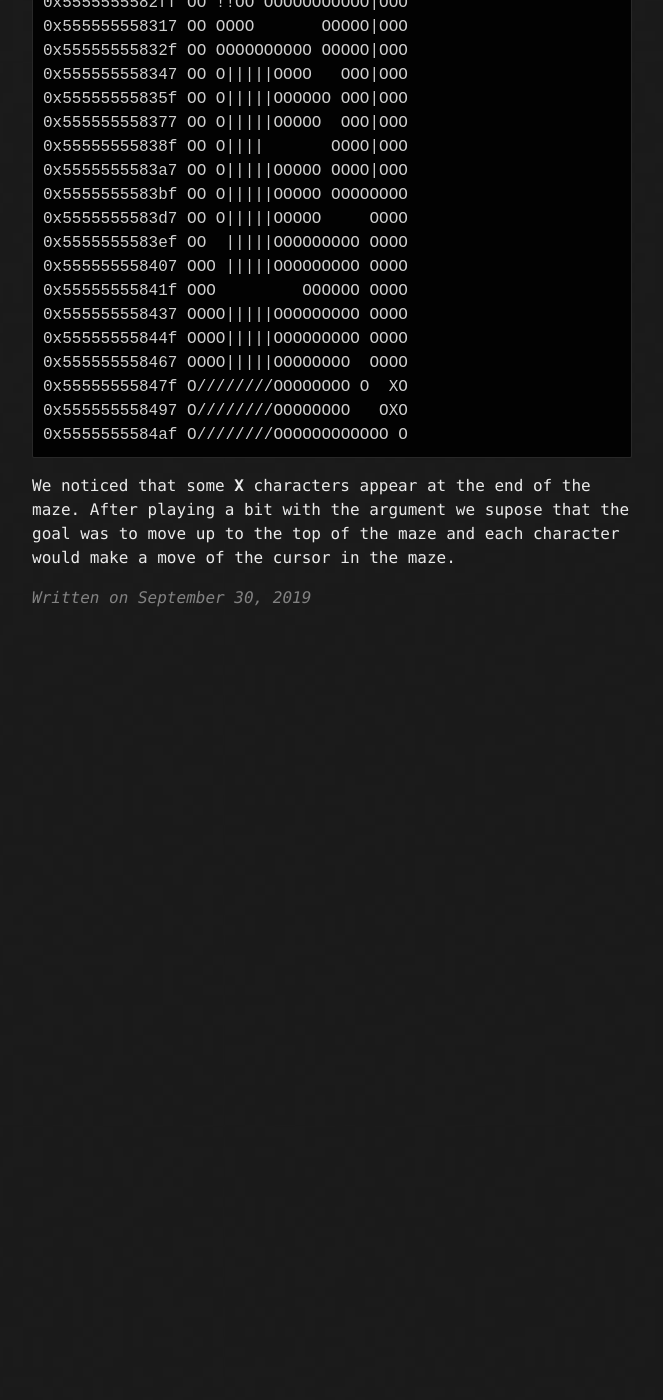
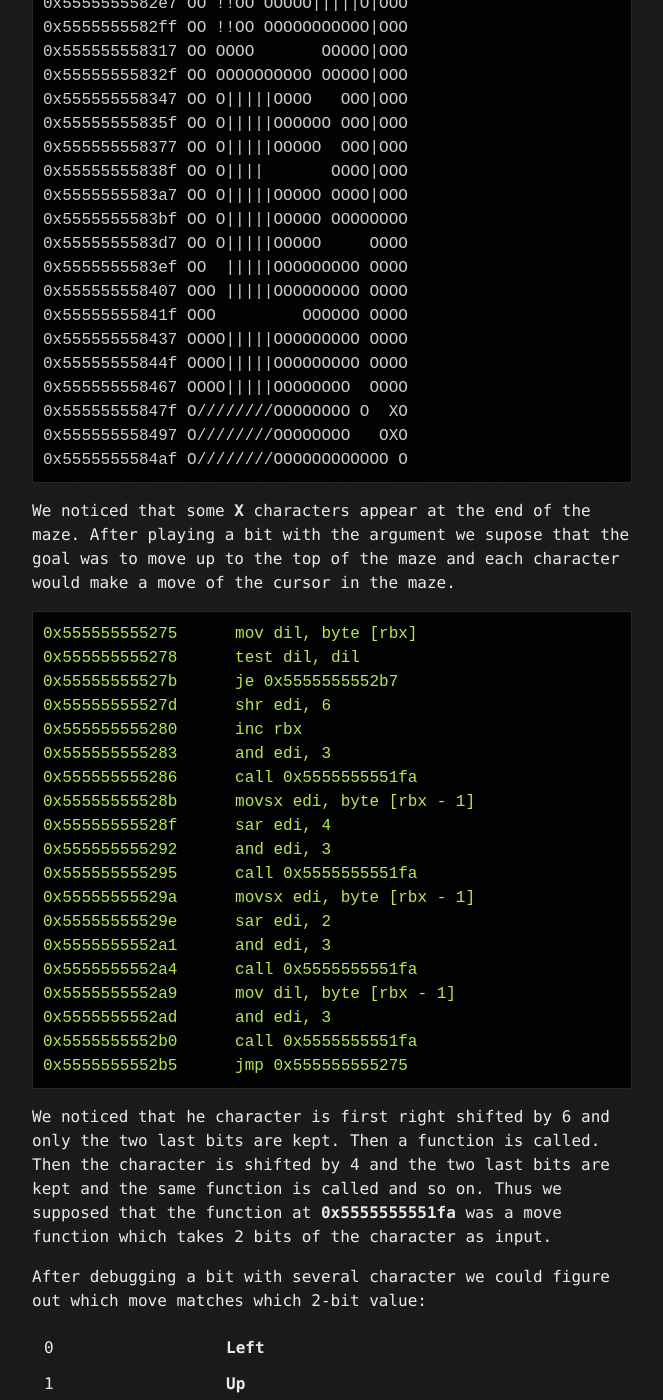
Before and after one commit to duksctf/duksctf.github.io, a Jekyll site: the page built from _posts/2019-09-30-GreHack-Delayed-Memories-The-Grid.md, in a window 1280 px wide and 1400 px high, scrolled down 4726 px. Shown: the whole window, without its empty margins (308-971 px from the left). Built offline with Jekyll 4.4.1, drawn with Linux system fonts in a browser that asks for light colours; before the commit the page ends 5356 px from its top, so only the background shows below that; some of the changed text lies outside the part shown.

Commit message:
Continue the grid first part

````diff
--- a/_posts/2019-09-30-GreHack-Delayed-Memories-The-Grid.md
+++ b/_posts/2019-09-30-GreHack-Delayed-Memories-The-Grid.md
@@ -7,29 +7,7 @@ date: 2019-09-30
 
 ---
 
-<style type="text/css">
-.ansi2html-content { display: inline; white-space: pre-wrap; word-wrap: break-word; }
-.body_foreground { color: #AAAAAA; }
-.body_background { background-color: #000000; }
-.body_foreground > .bold,.bold > .body_foreground, body.body_foreground > pre > .bold { color: #FFFFFF; font-weight: normal; }
-.inv_foreground { color: #000000; }
-.inv_background { background-color: #AAAAAA; }
-.inv_foreground { color: #000000; }
-.ansi1 { font-weight: bold; }
-.ansi31 { color: #aa0000; }
-.ansi32 { color: #00aa00; }
-.ansi33 { color: #aa5500; }
-.ansi34 { color: #0000aa; }
-.ansi38-0 { color: #000316; }
-.ansi38-19 { color: #00007e; }
-.inv38-19 { background: #00007e; }
-.ansi38-22 { color: #002a00; }
-.ansi38-58 { color: #2a2a00; }
-.ansi38-204 { color: #d22a54; }
-.ansi38-136 { color: #7e5400; }
-</style>
-
-* Three different way to solve a reverse challenge. *
+*Reverse challenge which is finally a maze. The combination which gets out of the maze is the flag.*
 
 <!--more-->
 
@@ -147,7 +125,7 @@ solve it.
 ### First method
 
 We first noticed that the given argument should be 11 characters long or the program exits:
-```
+```assembly
 0x0000126b      31c0           xor eax, eax                ; arg2
 0x0000126d      f2ae           repne scasb al, byte [rdi]
 0x0000126f      4883f9f3       cmp rcx, 0xfffffffffffffff3
@@ -221,3 +199,45 @@ You can't go there!
 We noticed that some **X** characters appear at the end of the maze. After playing a bit with
 the argument we supose that the goal was to move up to the top of the maze and each character
 would make a move of the cursor in the maze.
+
+```Assembly
+0x555555555275      mov dil, byte [rbx]
+0x555555555278      test dil, dil
+0x55555555527b      je 0x5555555552b7
+0x55555555527d      shr edi, 6
+0x555555555280      inc rbx
+0x555555555283      and edi, 3
+0x555555555286      call 0x5555555551fa
+0x55555555528b      movsx edi, byte [rbx - 1]
+0x55555555528f      sar edi, 4
+0x555555555292      and edi, 3
+0x555555555295      call 0x5555555551fa
+0x55555555529a      movsx edi, byte [rbx - 1]
+0x55555555529e      sar edi, 2
+0x5555555552a1      and edi, 3
+0x5555555552a4      call 0x5555555551fa
+0x5555555552a9      mov dil, byte [rbx - 1]
+0x5555555552ad      and edi, 3
+0x5555555552b0      call 0x5555555551fa
+0x5555555552b5      jmp 0x555555555275
+```
+
+We noticed that he character is first right shifted by 6 and only the two last bits are kept. Then a function is called.
+Then the character is shifted by 4 and the two last bits are kept and the same function is called and so on. Thus we supposed that
+the function at **0x5555555551fa** was a move function which takes 2 bits of the character as input.
+
+After debugging a bit with several character we could figure out which move matches which 2-bit value:
+
+|----|------------|
+|0   | **Left**   |
+|1   | **Up**     |
+|2   | **Right**  |
+|3   | **Down**   |
+
+Notice that one character was **@** and to pass it as a parameter in radare2 you have to use a double quote else it is interpreted as an address:
+
+```bash
+[0x000010c0]> "ood @abcdefghijkl"
+Process with PID 6486 started...
+= attach 6486 6486
+```
````
